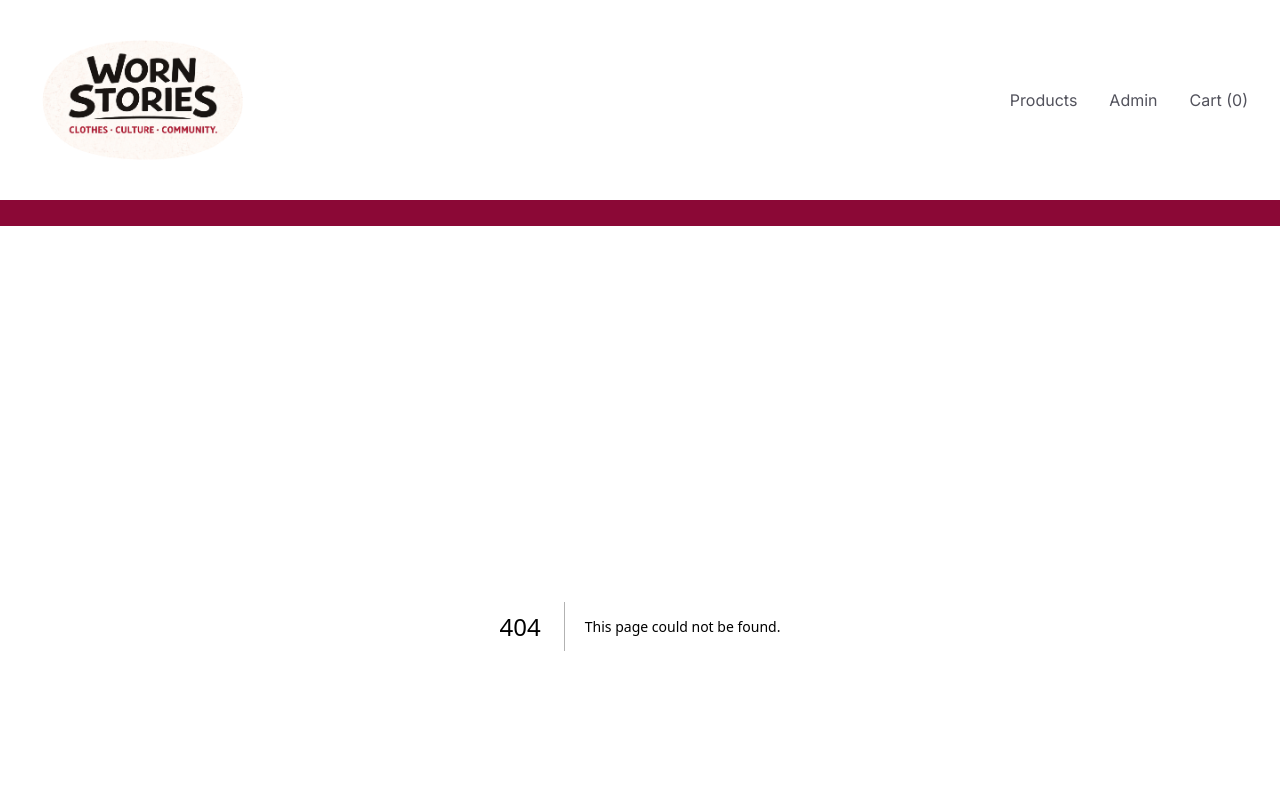
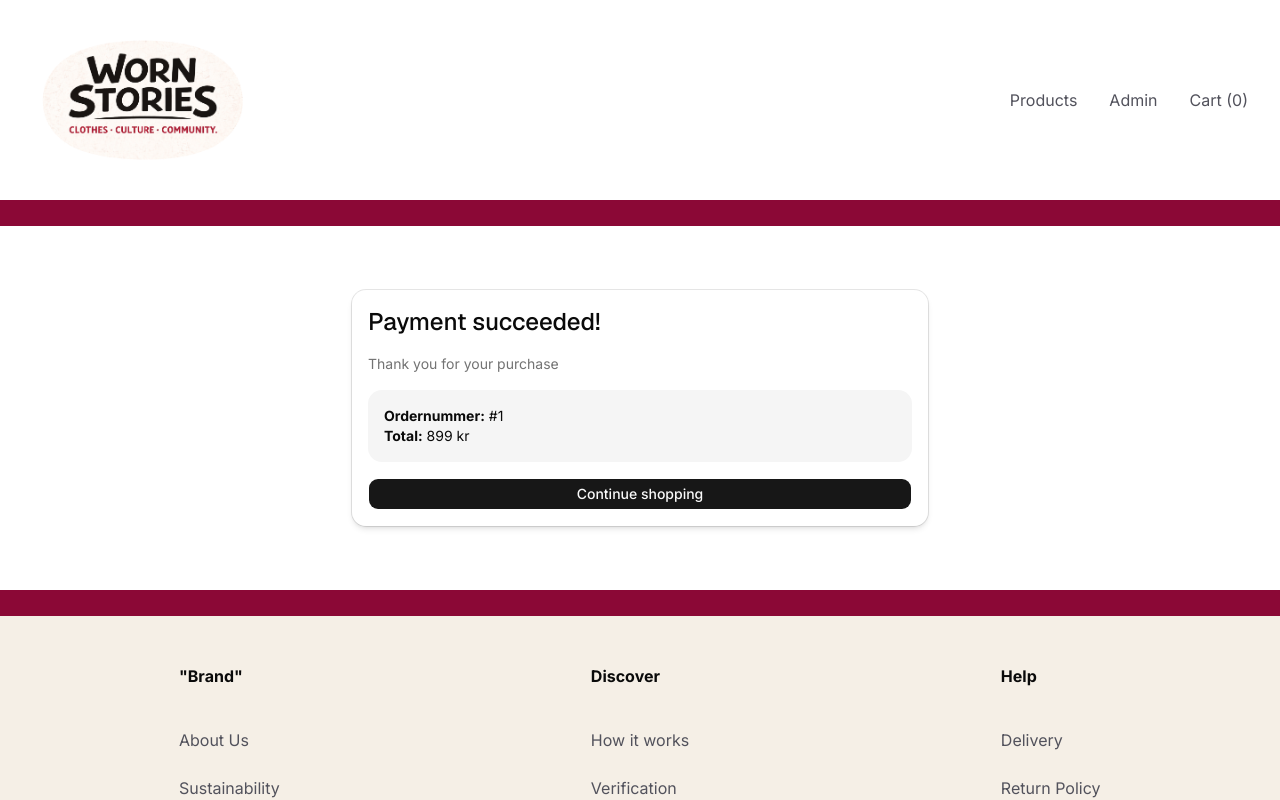
Before and after one commit to emilyfranceskolar/nextjs-webshop, a Next.js app: page /confirmation/1 in a window 1280 px wide. Before the commit this address had no page. Shown: the top 800 px of the page. Built offline with nearby package versions, Linux system fonts and the light colour scheme.

Commit message:
add dynamic conf-page with ordernumber

```diff
--- /dev/null
+++ b/app/confirmation/[orderNumber]/page.tsx
@@ -0,0 +1,36 @@
+import { Card, CardContent, CardHeader, CardTitle } from "@/components/ui/card";
+import { Button } from "@/components/ui/button";
+
+export default function ConfirmationPage({
+  params,
+}: {
+  params: { orderNumber: string }
+}) {
+
+  return (
+    <div className="max-w-xl mx-auto mt-16 mb-16 rounded-xl shadow-md">
+      <Card>
+        <CardHeader>
+          <CardTitle className="text-2xl">
+            Payment succeeded!
+          </CardTitle>
+        </CardHeader>
+
+        <CardContent className="space-y-4">
+          <p className="text-muted-foreground">
+            Thank you for your purchase
+          </p>
+
+          <div className="bg-muted p-4 rounded-xl">
+            <p><strong>Ordernummer:</strong> #{params.orderNumber}</p>
+            <p><strong>Total:</strong> 899 kr</p>
+          </div>
+
+          <Button className="w-full hover:bg-zinc-800">
+            Continue shopping
+          </Button>
+        </CardContent>
+      </Card>
+    </div>
+  );
+}
--- a/app/confirmation/page.tsx
+++ /dev/null
@@ -1,8 +0,0 @@
-export default function ConfirmationPage() {
-  return (
-    <main className="grid gap-4 place-items-center m-8">
-      <p>Din bekräftelse</p>
-      <p>Ditt ordernummer: </p>
-    </main>
-  );
-}
--- a/app/delivery/page.tsx
+++ b/app/delivery/page.tsx
@@ -4,6 +4,7 @@ import { PaymentForm } from "@/components/payment-form";
 import { PopoverPhone } from "@/components/popover-info";
 import { SelectCountry } from "@/components/select-country";
 import { Checkbox } from "@/components/ui/checkbox";
+import { useRouter } from "next/navigation";
 import {
   Field,
   FieldGroup,
@@ -15,7 +16,16 @@ import { Label } from "@/components/ui/label";
 import { Separator } from "@/components/ui/separator";
 import Link from "next/link";
 
+
 export default function DeliveryPage() {
+  const router = useRouter()
+
+  const handlePayment = async () => {
+    const orderNumber = Math.floor(100000 + Math.random() * 900000)
+
+    router.push(`/confirmation/${orderNumber}`)
+  }
+
   return (
     <main className="grid grid-cols-[1fr_auto_1fr] gap-4 place-items-end">
       <div className="grid gap-4 w-full max-w-lg m-8">
@@ -38,6 +48,7 @@ export default function DeliveryPage() {
             </Field>
           </Field>
         </section>
+
         <section>
           <FieldSet className="w-full">
             <FieldLegend>Delivery</FieldLegend>
@@ -109,13 +120,12 @@ export default function DeliveryPage() {
             </FieldGroup>
           </FieldSet>
         </section>
+
         {/* </div> */}
         <PaymentForm />
-        <Link href="/confirmation">
-          <button className="bg-black text-white p-2 rounded-lg font-medium cursor-pointer">
-            Pay now
-          </button>
-        </Link>
+        <button onClick={handlePayment} className="bg-black text-white p-2 rounded-lg font-medium cursor-pointer">
+          Pay now
+        </button>
       </div >
       <Separator orientation="vertical" className="max-w-lg" />
       <p>Order information</p>
--- a/app/product/[articleNumber]/[slug]/page.tsx
+++ b/app/product/[articleNumber]/[slug]/page.tsx
@@ -7,7 +7,7 @@ export default async function ProductDetailPage({
 }: {
   params: Promise<{ articleNumber: string; slug: string }>;
 }) {
-  const { articleNumber, slug } = await params;
+  const { slug } = await params;
   const product = await db.product.findUnique({ where: { slug } });
 
   if (!product) {
--- a/components/ui/home-page-card.tsx
+++ b/components/ui/home-page-card.tsx
@@ -8,7 +8,7 @@ import AddToCartButton from "../add-to-cart-button";
 export interface HomePageCardProps {
   id: string;
   title: string;
-  articleNumber: string;
+  articleNumber: number;
   image: string;
   price: number;
   slug: string;
```
